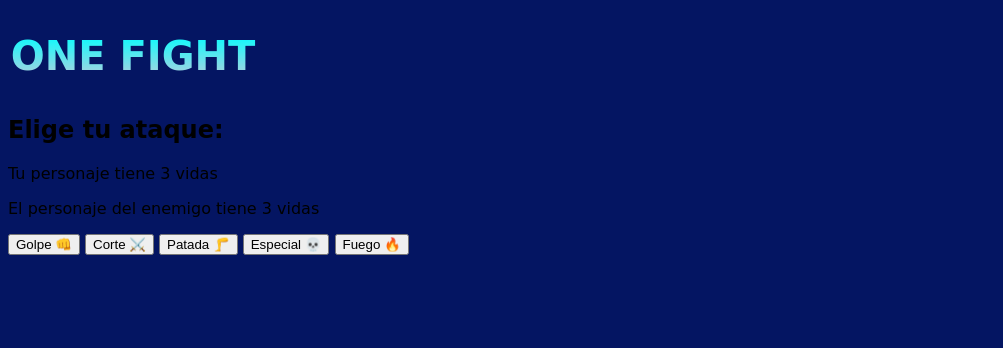
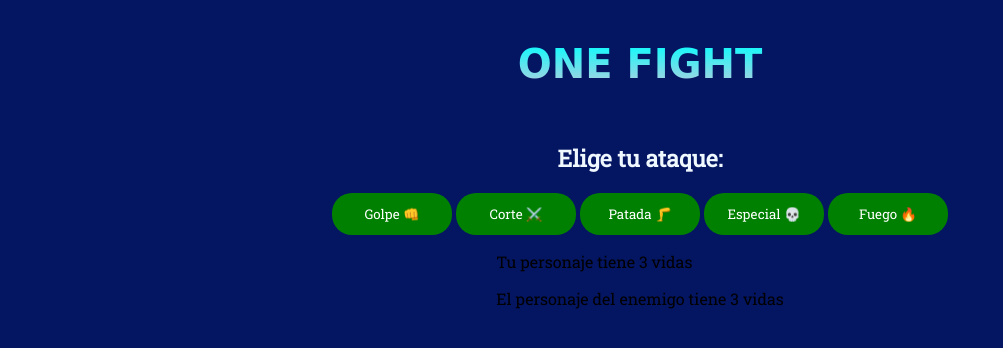
Before and after one commit to Xkalibur53/One-Fight, a plain HTML site: page one_fight.html in a window 1280 px wide. Both pictures are taken after a click on the button "Seleccionar". Shown: the whole page, without its empty margins (0-1003 px from the left). Drawn offline with Linux system fonts and the light colour scheme; a web font is replaced by a local one.

Commit message:
versión 0.4.2, backup por cambio importante

```diff
--- a/one_fight.html
+++ b/one_fight.html
@@ -53,23 +53,27 @@
         <section id="seleccionar-ataque">
             <h1 class="titulo">ONE FIGHT </h1>
 
-            <H2>Elige tu ataque:</H2>
-            <p>Tu personaje <span id="personaje-jugador"></span> tiene <span id="vidas-jugador">3</span> vidas</p>
-            <p>El personaje <span id="personaje-enemigo"></span> del enemigo tiene <span id="vidas-enemigo">3</span> vidas</p>
+            <h2 class="subtitulo">Elige tu ataque:</h2>
 
-            <p>
-                <button id="boton-golpe">Golpe 👊</button>
-                <button id="boton-corte">Corte ⚔️</button>
-                <button id="boton-patada">Patada 🦵</button>
-                <button id="boton-especial">Especial 💀</button>
-                <button id="boton-fuego">Fuego 🔥</button>
-            </p>
-        </section>
+            <div>
+                <button id="boton-golpe" class="boton-de-ataque">Golpe 👊</button>
+                <button id="boton-corte" class="boton-de-ataque">Corte ⚔️</button>
+                <button id="boton-patada" class="boton-de-ataque"> Patada 🦵</button>
+                <button id="boton-especial" class="boton-de-ataque">Especial 💀</button>
+                <button id="boton-fuego" class="boton-de-ataque">Fuego 🔥</button>
+            </div>
 
-        <section id="mensajes"></section>
+            <div>
+            <section id="mensajes"></section>
+            <section id="reiniciar">
+                <button id="boton-reiniciar">Reiniciar</button>
+            </section>
+            </div>
 
-        <section id="reiniciar">
-            <button id="boton-reiniciar">Reiniciar</button>
+            <div>
+                <p>Tu personaje <span id="personaje-jugador"></span> tiene <span id="vidas-jugador">3</span> vidas</p>
+                <p>El personaje <span id="personaje-enemigo"></span> del enemigo tiene <span id="vidas-enemigo">3</span> vidas</p>
+            </div>
         </section>
     </body>
 </html>
--- a/src/pelea.js
+++ b/src/pelea.js
@@ -146,7 +146,7 @@ function crearMensaje(resultado) {
 
 function seleccionarPersonajeJugador() {
     let sectionSeleccionarAtaque = document.getElementById('seleccionar-ataque')
-    sectionSeleccionarAtaque.style.display = 'block'
+    sectionSeleccionarAtaque.style.display = 'flex'
     let sectionSeleccionarPersonaje = document.getElementById('seleccionar-personaje')
     sectionSeleccionarPersonaje.style.display = 'none'
 
--- a/styles.css
+++ b/styles.css
@@ -1,14 +1,9 @@
 @import url('https://fonts.googleapis.com/css2?family=New+Rocker&family=Roboto+Slab&display=swap');
 
 body{
-    font-family: 'New Rocker', cursive;
-
+    font-family: 'Roboto Slab', serif;
     background-color: #041562;
 }
-
-
-
-
 
 #seleccionar-personaje{
     display: flex;
@@ -19,6 +14,7 @@ body{
 
 
 .titulo{
+    font-family: 'New Rocker', cursive;
     display:flex;
     justify-content: center;
     color:aqua;
@@ -26,7 +22,6 @@ body{
     height: 50px;
     font-size: 40px;
 
-    transition: background 2s;
     background: linear-gradient(aqua, rgba(255, 255, 255, 0.774));
     -webkit-background-clip: text;
     background-clip: text;
@@ -50,6 +45,7 @@ body{
 }
 
 .tarjeta-personaje{
+    font-family: 'New Rocker', cursive;
     display: flex;
     justify-content: flex-start;
     flex-direction: column;
@@ -64,7 +60,6 @@ body{
     border-radius: 20px;
     padding: 0px;
     text-align: center;
-;
 }
 
 #tarjeta-luffy{background-color: rgb(229, 1, 2);}
@@ -80,7 +75,7 @@ body{
 }
 
 #tarjeta-zoro p:hover{
-    transition: color 2s;
+    transition: color 1s;
     -webkit-text-stroke: 0.3px green;
     background: linear-gradient(rgb(143, 245, 120), rgba(37, 161, 10, 0.63));
     -webkit-background-clip: text;
@@ -88,7 +83,7 @@ body{
     color:transparent
 }
 #tarjeta-luffy p:hover{
-    transition: color 2s;
+    transition: color 1s;
     -webkit-text-stroke: 0.4px rgba(0, 0, 0, 0.264);
     background: linear-gradient(rgb(255, 187, 0),rgb(252, 118, 40));
     -webkit-background-clip: text;
@@ -96,7 +91,7 @@ body{
     color:transparent
 }
 #tarjeta-sanji p:hover{
-    transition: color 2s;
+    transition: color 1s;
     -webkit-text-stroke: 0.3px rgba(52, 85, 99, 0.774);
     background: linear-gradient(rgb(16, 201, 242),rgb(23, 116, 237));
     -webkit-background-clip: text;
@@ -104,7 +99,7 @@ body{
     color:transparent
 }
 #tarjeta-law p:hover{
-    transition: color 2s;
+    transition: color 1s;
     -webkit-text-stroke: 0.3px rgb(99, 96, 55);
     background: linear-gradient(rgb(255, 249, 162),rgba(229, 214, 1, 0.493));
     -webkit-background-clip: text;
@@ -112,7 +107,7 @@ body{
     color:transparent
 }
 #tarjeta-ace p:hover{
-    transition: color 2s;
+    transition: color 1s;
     -webkit-text-stroke: 0.3px rgb(100, 77, 58);
     background: linear-gradient(rgb(230, 173, 122),rgba(231, 108, 0, 0.435));
     -webkit-background-clip: text;
@@ -135,3 +130,19 @@ body{
 input{
     display: none;
 }
+
+#seleccionar-ataque{
+    flex-direction: column;
+    align-items: center;
+}
+
+.boton-de-ataque{
+    background-color:green;
+    box-sizing: border-box;
+    border-radius: 20px;
+    padding: 10px;
+    color:white;
+    border-color: transparent;
+    font-family: 'Roboto Slab', serif;
+    width: 120px;
+}
```
